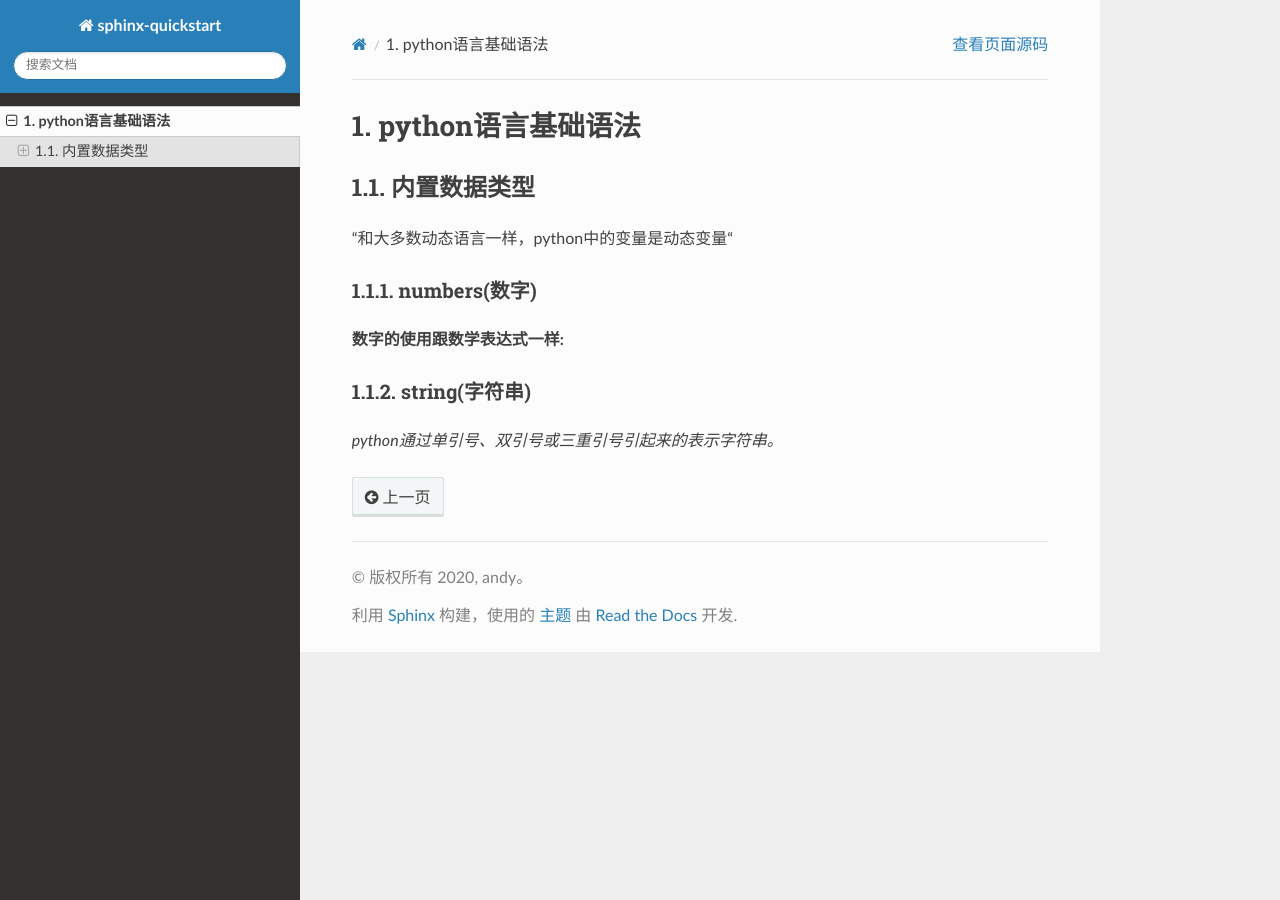
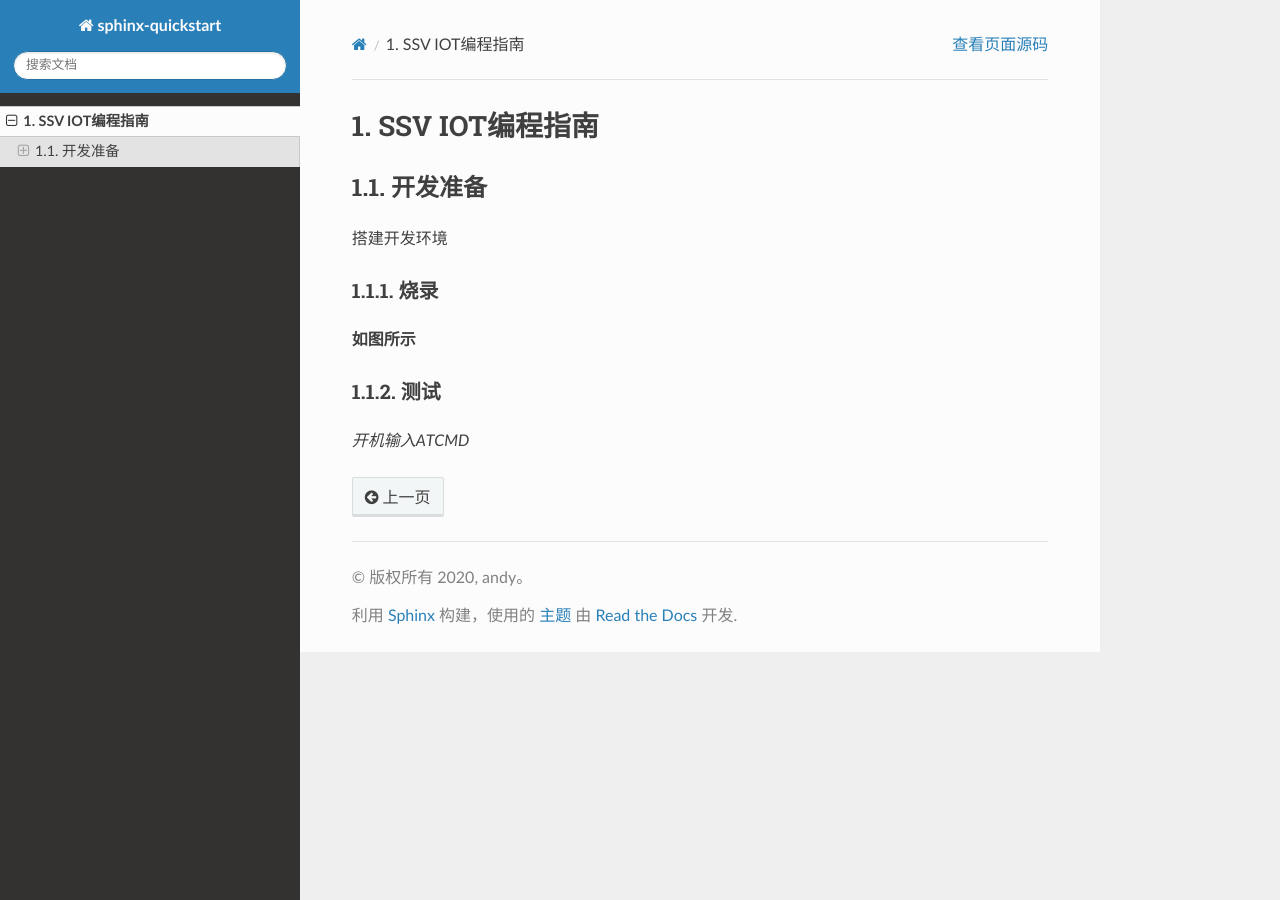
Before and after one commit to icomm-semi/icomm-docs, a Sphinx documentation site: the page built from source/chapter1.rst, in a window 1280 px wide. Built offline with Sphinx 7.4.7 and the Read the Docs theme 2.0.0, drawn with Linux system fonts in a browser that asks for light colours.

Commit message:
Update chapter1.rst

```diff
--- a/source/chapter1.rst
+++ b/source/chapter1.rst
@@ -1,17 +1,17 @@
-python语言基础语法
+SSV IOT编程指南
 =====================
 
-内置数据类型
+开发准备
 ----------------------
 
-“和大多数动态语言一样，python中的变量是动态变量“
+搭建开发环境
 
-numbers(数字)
+烧录
 +++++++++++++++
 
-**数字的使用跟数学表达式一样:**
+**如图所示**
 
-string(字符串)
+测试
 ++++++++++++++++++++
 
-*python通过单引号、双引号或三重引号引起来的表示字符串。*
+*开机输入ATCMD*
```
